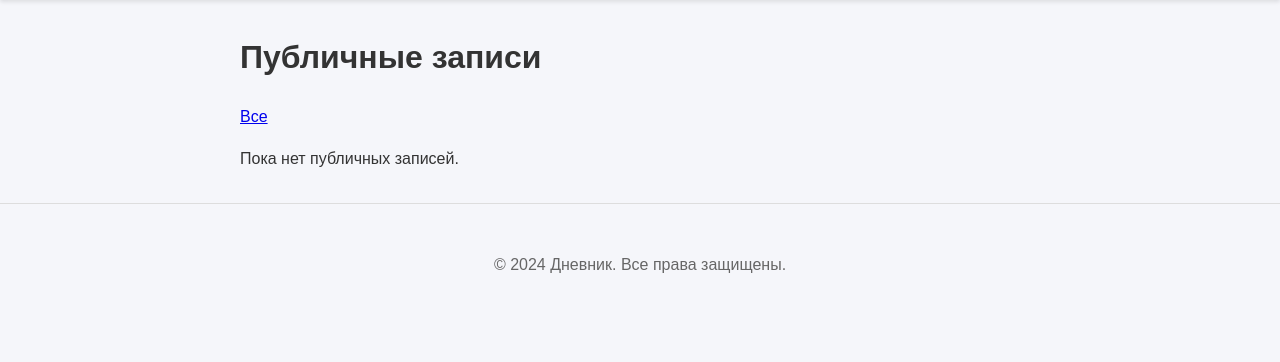
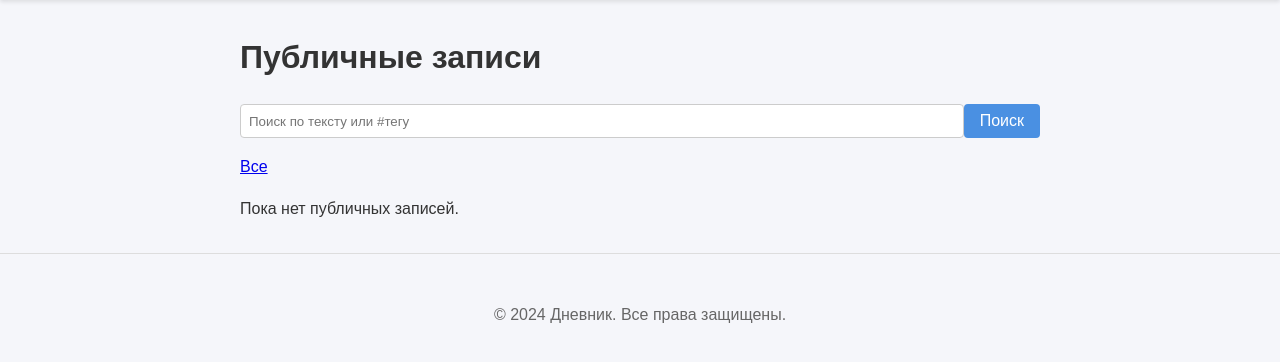
Before and after one commit to sackvoich/diary-project, a Django app: page /public/ in a window 1280 px wide. Shown: the part 74-436 px from the top of the page. Run offline with Django 4.2, Linux system fonts and the light colour scheme; data that the repository does not hold is empty.

```diff
--- a/diary/templates/diary/diary.html
+++ b/diary/templates/diary/diary.html
@@ -68,7 +68,7 @@
                     </div>
                     <div class="entry-tags">
                         {% for tag in entry.tags.all %}
-                            <span class="tag">{{ tag.name }}</span><span> </span>
+                            <span class="tag">#{{ tag.name }}</span>
                         {% endfor %}
                     </div>
 
--- a/diary/templates/diary/login.html
+++ b/diary/templates/diary/login.html
@@ -3,7 +3,6 @@
 {% block title %}Вход{% endblock %}
 
 {% block content %}
-    <div class="login-container">  </div>
     <h1>Вход в систему</h1>
     <form method="POST" class="login-form">
         {% csrf_token %}
--- a/diary/templates/diary/public_entries.html
+++ b/diary/templates/diary/public_entries.html
@@ -6,11 +6,16 @@
 {% block content %}
     <h1>Публичные записи</h1>
 
+    <form method="GET" action="{% url 'public_entries' %}" class="search-form">
+        <input type="text" name="q" placeholder="Поиск по тексту или #тегу" value="{{ request.GET.q }}">
+        <button type="submit">Поиск</button>
+    </form>
+
     <div class="tags-container">
-        <a href="{% url 'public_entries' %}" class="{% if not selected_tag %}active{% endif %}">Все</a>
-        {% for tag in tags %}
-            <a href="{% url 'public_entries' %}?tag={{ tag.name }}" class="{% if selected_tag == tag.name %}active{% endif %}">{{ tag.name }}</a>
-        {% endfor %}
+        <a href="{% url 'public_entries' %}" class="{% if not selected_tag and not request.GET.q  %}active{% endif %}">Все</a>
+            {% for tag in tags %}
+                <a href="{% url 'public_entries' %}?tag={{ tag.name }}" class="{% if selected_tag == tag.name %}active{% endif %}">{{ tag.name }}</a>
+            {% endfor %}
     </div>
 
     <ul class="entries-list">
--- a/diary/views.py
+++ b/diary/views.py
@@ -71,11 +71,30 @@ def diary(request):
 def public_entries(request):
     tags = Tag.objects.all()
     tag_name = request.GET.get('tag')
+    search_query = request.GET.get('q', '') # получаем поисковый запрос
     entries = Entry.objects.filter(is_public=True).order_by('-date_created')
-    if tag_name:
-        entries = entries.filter(tags__name=tag_name)
+
+    if search_query:
+        # Разделяем запрос на слова и теги
+        search_terms = search_query.split()
+        tag_queries = [term[1:] for term in search_terms if term.startswith('#')]
+        text_queries = [term for term in search_terms if not term.startswith('#')]
+
+        # Фильтруем по тексту
+        if text_queries:
+             entries = entries.filter(content__icontains=text_queries[0])
+
+        # Фильтруем по тегам
+        if tag_queries:
+            for tag_query in tag_queries:
+                entries = entries.filter(tags__name__icontains=tag_query)
+
+
+    elif tag_name:
+            entries = entries.filter(tags__name=tag_name)
+
     return render(request, 'diary/public_entries.html', {
-        'entries': entries,'tags' : tags, 'selected_tag' : tag_name
+        'entries': entries, 'tags': tags, 'selected_tag': tag_name, 'search_query': search_query # передаем поисковый запрос в шаблон
     })
 
 @login_required
--- a/static/diary/dark-theme.css
+++ b/static/diary/dark-theme.css
@@ -186,3 +186,35 @@ footer {
     background-color: var(--primary-color);
     color: var(--background-color);
 }
+
+.tag {
+    background-color: #383838; /* Darker grey background for dark theme */
+    color: #e0e0e0; /* Lighter text for dark theme */
+}
+
+.search-form input[type="text"] {
+    background-color: #333; /* Dark background */
+    color: #eee; /* Light text */
+    border: 1px solid #555; /* Darker border */
+}
+
+.search-form button {
+    background-color: #64b5f6;  /* Different color for button in dark theme */
+    color: #1e1e1e; /* Dark text for button */
+}
+
+.search-form button:hover {
+    background-color: darken(#64b5f6, 10%);
+}
+
+.login-form input[type="text"],
+.login-form input[type="password"] {
+    background-color: #333;
+    color: #eee;
+    border: 1px solid #555;
+}
+
+.login-form input[type="text"]::placeholder,
+.login-form input[type="password"]::placeholder { /* Placeholder color */
+    color: #aaa; /* Lighter placeholder color */
+}
--- a/static/diary/styles.css
+++ b/static/diary/styles.css
@@ -392,3 +392,34 @@ footer {
     background-color: var(--primary-color);
     color: white; /* Цвет текста кнопки в светлой теме */
 }
+
+.tag {
+    background-color: #e7e7e7; /* Light grey background */
+    padding: 0.2em 0.5em;
+    border-radius: 0.3em;
+    margin-right: 0.5em; /* Spacing between tags */
+    font-size: 0.9em;
+    color: #333; /* Darker text for better contrast */
+    display: inline-block; /* Ensures background and padding take effect */
+}
+
+.search-form {
+    display: flex;
+    margin-bottom: 1rem; /* Add margin for spacing */
+}
+
+.search-form input[type="text"] {
+    flex-grow: 1;
+    padding: 0.5rem;
+    border: 1px solid #ccc;
+    border-radius: 4px;
+}
+
+.search-form button {
+    padding: 0.5rem 1rem;
+    background-color: #4a90e2; /* Example color */
+    color: white;
+    border: none;
+    border-radius: 4px;
+    cursor: pointer;
+}
```
